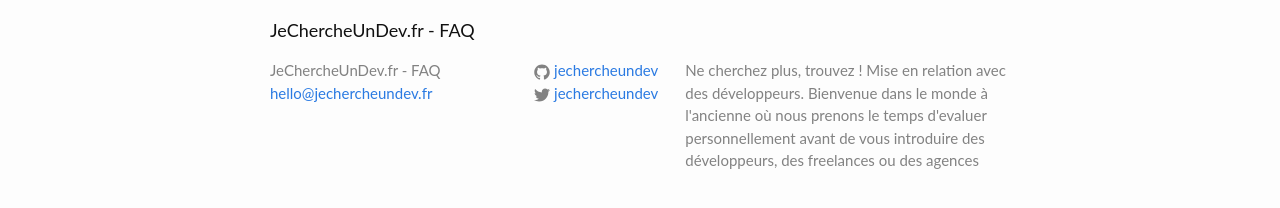
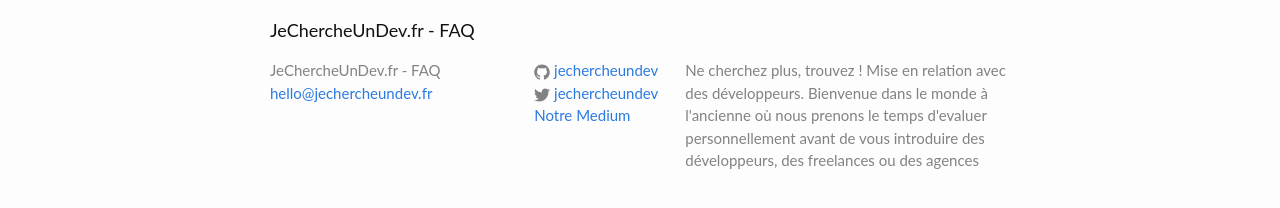
Before and after one commit to jechercheundev/faq, a Jekyll site: the page built from index.md, in a window 1280 px wide. Shown: the part 379-587 px from the top of the page. Built offline with Jekyll 4.4.1, drawn with Linux system fonts in a browser that asks for light colours; a script that is not in the unit is left out.

Commit message:
Ajouter un lien vers Medium

```diff
--- a/_config.yml
+++ b/_config.yml
@@ -17,6 +17,7 @@ url: "http://faq.jechercheundev.fr" # the base hostname & protocol for your site
 domain: "faq.gjechercheundev.fr"
 twitter_username: jechercheundev
 github_username:  jechercheundev
+medium_publication_url: https://medium.jechercheundev.fr/
 
 # Build settings
 markdown: kramdown
--- a/_includes/footer.html
+++ b/_includes/footer.html
@@ -25,6 +25,13 @@
             {% include icon-twitter.html username=site.twitter_username %}
           </li>
           {% endif %}
+
+
+          {% if site.medium_publication_url %}
+          <li>
+            <a href="{{ site.medium_publication_url }}">Notre Medium</a>
+          </li>
+          {% endif %}
         </ul>
       </div>
 
```
